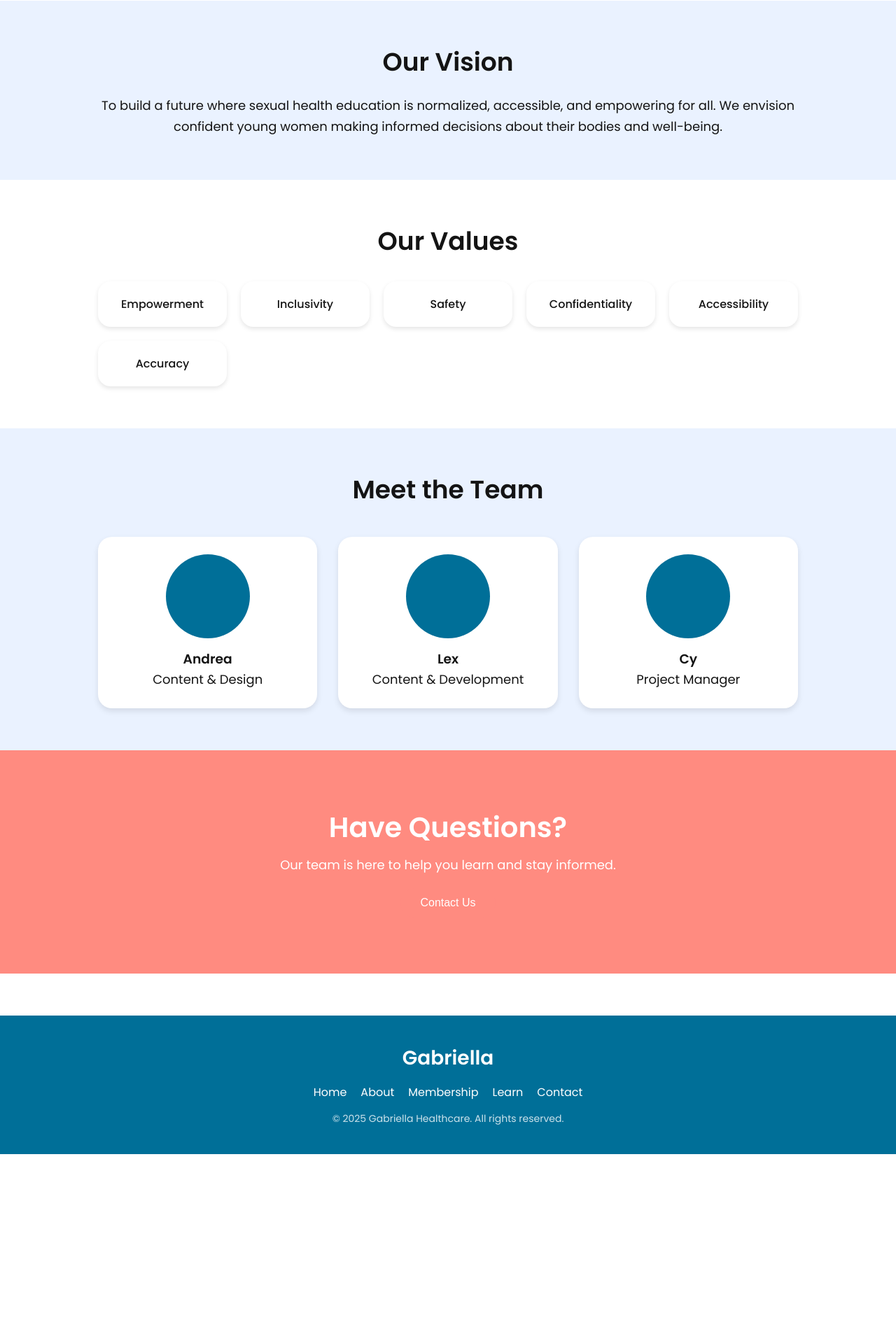
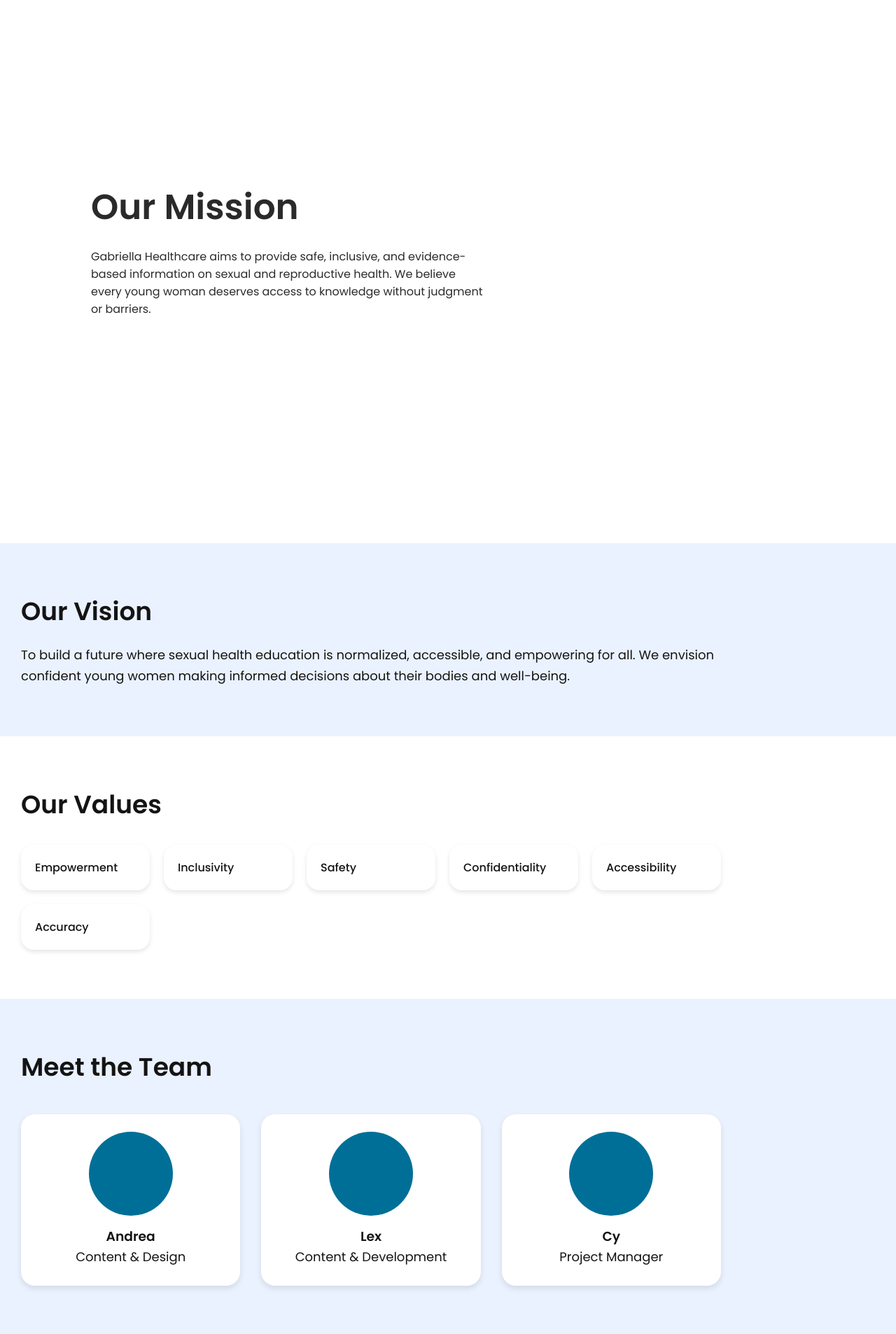
Before and after one commit to louiseeeeeeeeeee/webdev-gabriela, a PHP site: page /about.html in a window 1280 px wide; the page is wider, and only the part inside the window is pictured. Shown: the part 806-2712 px from the top of that part at 70% size. Before the commit the page ends 2455 px from the top of that part, so only its background shows below. Run offline with PHP 8.4, Linux system fonts and the light colour scheme.

Commit message:
revised mission desgn

```diff
--- a/about.css
+++ b/about.css
@@ -104,8 +112,8 @@ body {
 }
 .container {
     max-width: 1000px;
-    margin: auto;
-    text-align: center;
+    margin: 10px;
+    text-align: left;
 }
 .section h2 {
     font-size: 36px;
@@ -209,3 +217,69 @@ body {
     .about-hero h1 { font-size: 32px; }
     .section h2 { font-size: 28px; }
 }
+
+/* MISSION HOVER ANIMATION */
+
+.mission-section {
+    display: flex;
+    align-items: center;
+    justify-content: space-between;
+    gap: 40px;
+
+    max-width: 1100px;
+    margin: 120px auto;
+    padding: 60px 40px;
+
+    transition: transform 0.4s ease;
+}
+
+.mission-content {
+    flex: 1;
+    transition: transform 0.4s ease, opacity 0.4s ease;
+    transform: scale(1);
+    opacity: 0.9;
+}
+
+.mission-content h2 {
+    font-size: 50px;
+    margin-bottom: 20px;
+}
+
+.mission-section.hovered .mission-content {
+    transform: scale(1.06);
+    opacity: 1;
+}
+
+/* SLIDING BANANA IMAGE (ROTATED LEFT) */
+.mission-image img {
+    width: 420px;
+    max-width: 100%;
+
+    transform: translateX(200px) rotate(-25deg);  /* <-- ROTATED COUNTERCLOCKWISE */
+    opacity: 0;
+
+    transition: transform 0.6s ease, opacity 0.6s ease;
+}
+
+.mission-section.hovered .mission-image img {
+    transform: translateX(0) rotate(-25deg); /* stays rotated */
+    opacity: 1;
+}
+
+.mission-section:not(.hovered) .mission-image img {
+    transform: translateX(200px) rotate(-25deg);
+    opacity: 0;
+}
+
+/* Mobile */
+@media (max-width: 768px) {
+    .mission-section {
+        flex-direction: column;
+        text-align: center;
+    }
+
+    .mission-image img {
+        width: 80%;
+        transform: translateX(0) rotate(-25deg);
+    }
+}
--- a/about.html
+++ b/about.html
@@ -2,7 +2,7 @@
 <html lang="en">
 <head>
     <meta charset="UTF-8">
-    <meta name="viewport" content="width=device-width, initial-scale=1.0">
+    <meta-name="viewport" content="width=device-width, initial-scale=1.0">
     <title>About Us - Gabriella Healthcare</title>
     <link rel="stylesheet" href="about.css">
     <link href="https://fonts.googleapis.com/css2?family=Poppins:wght@300;400;500;600&display=swap" rel="stylesheet">
@@ -27,7 +27,7 @@
         </div>
     </header>
 
-   <!-- Hero / Banner -->
+    <!-- Hero / Banner -->
     <section class="about-hero">
         <div class="overlay">
             <h1>About Gabriella Healthcare</h1>
@@ -35,14 +35,19 @@
         </div>
     </section>
 
-    <!-- Mission -->
-    <section class="section">
-        <div class="container">
+    <!-- MISSION (Hover Zoom + Image Slide Animation) -->
+    <section class="mission-section">
+        <div class="mission-content">
             <h2>Our Mission</h2>
             <p>
-                Gabriella Healthcare aims to provide safe, inclusive, and evidence-based information on sexual and reproductive health.
-                We believe every young woman deserves access to knowledge without judgment or barriers.
+                Gabriella Healthcare aims to provide safe, inclusive, and evidence-based information on sexual and
+                reproductive health. We believe every young woman deserves access to knowledge without judgment
+                or barriers.
             </p>
+        </div>
+
+        <div class="mission-image">
+            <img src="assets/Banana_nobg.png" alt="Mission Image">
         </div>
     </section>
 
@@ -126,5 +131,20 @@
         </div>
     </footer>
 
+    <!-- Mission Hover Script -->
+    <script>
+        document.addEventListener("DOMContentLoaded", () => {
+            const mission = document.querySelector('.mission-section');
+
+            mission.addEventListener('mouseenter', () => {
+                mission.classList.add('hovered');
+            });
+
+            mission.addEventListener('mouseleave', () => {
+                mission.classList.remove('hovered');
+            });
+        });
+    </script>
+
 </body>
 </html>
--- a/learn.html
+++ b/learn.html
@@ -17,7 +17,7 @@
             <nav class="nav">
                 <a href="index2.html">Home</a>
                 <a href="about.html">About Us</a>
-                <a href="membership.html">Membership</a>
+                <a href="services.html">Membership</a>
                 <a href="learn.html">Learn</a>
                 <a href="contact.html">Contact</a>
             </nav>
```
Also changed, not shown: other parts of about.css (+24 -16 lines), assets/Banana_nobg.png (added), 1 other file.
